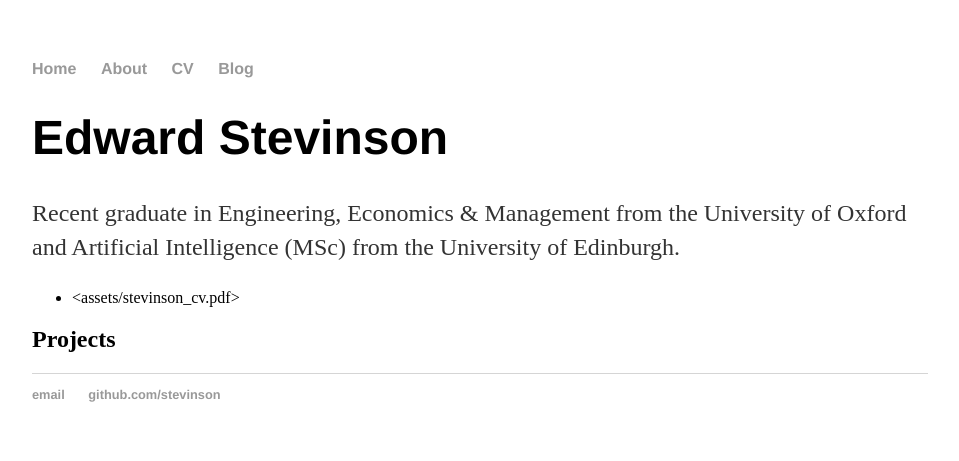
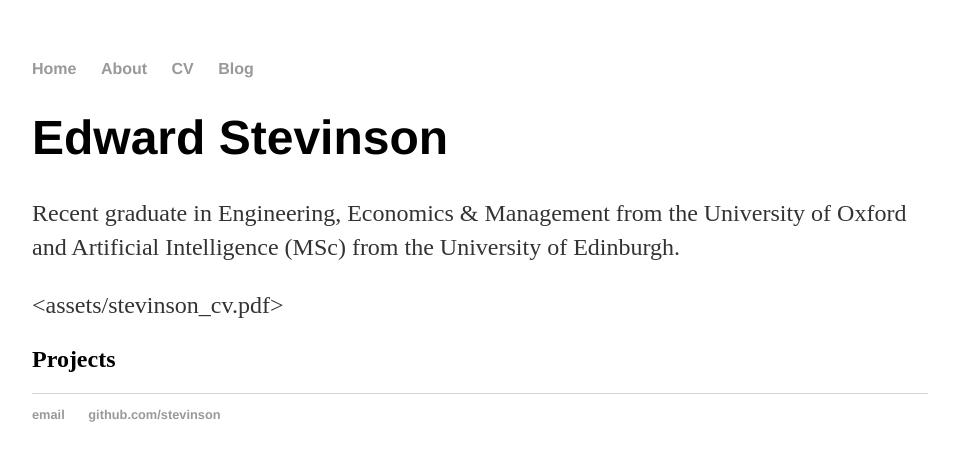
Before and after one commit to Stevinson/stevinson.github.io, a Jekyll site: the page built from index.md, in a window 1280 px wide. Shown: the top 461 px of the page, without its empty margins (160-1119 px from the left). Built offline with Jekyll 4.4.1, drawn with Linux system fonts in a browser that asks for light colours.

Commit message:
Update index.md

```diff
--- a/index.md
+++ b/index.md
@@ -7,7 +7,7 @@ title: Edward Stevinson
 
 Recent graduate in Engineering, Economics & Management from the University of Oxford and Artificial Intelligence (MSc) from the University of Edinburgh.
 
-* <assets/stevinson_cv.pdf>
+<assets/stevinson_cv.pdf>
 
 
 ## Projects
```
